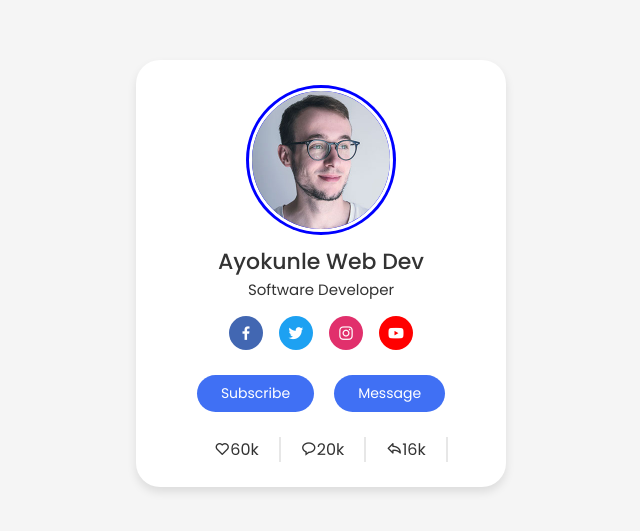
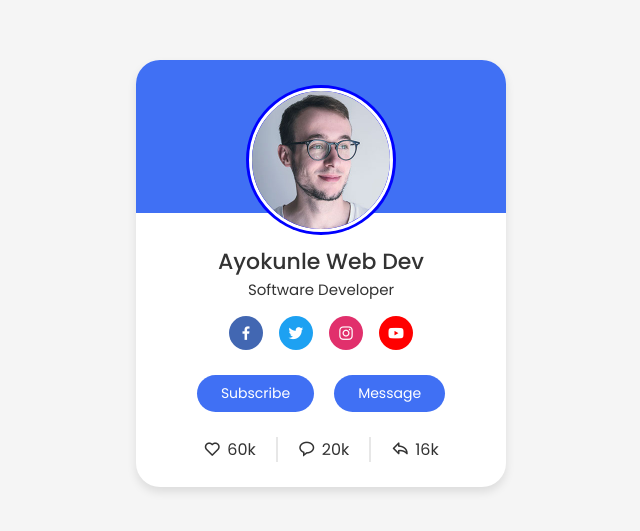
Before and after one commit to Ayocr8tiv/Responsive-Profile-Card, a plain HTML site: page index.html in a window 1280 px wide. Shown: the part 127-658 px from the top of the page, without its empty margins (319-959 px from the left). Drawn offline with nearby package versions, Linux system fonts and the light colour scheme.

Commit message:
first comment

```diff
--- a/style.css
+++ b/style.css
@@ -24,6 +24,18 @@ body{
     border-radius: 24px;
     padding: 25px;
     box-shadow: 0 5px 10px rgba(0, 0, 0, 0.1);
+    position: relative;
+
+}
+.profile-card::before{
+    content: "";
+    position: absolute;
+    top: 0;
+    left: 0;
+    height: 36%;
+    width: 100%;
+    border-radius: 24px 24px 0 0;
+    background-color: #4070f4;
 
 }
 .image{
@@ -117,3 +129,12 @@ body{
     padding: 0 20px;
     border-right: 2px solid #e7e7e7;
 }
+
+.data i{
+    font-size: 18px;
+    margin-right: 6px;
+}
+
+.data:last-child{
+    border-right: none;
+}
```
